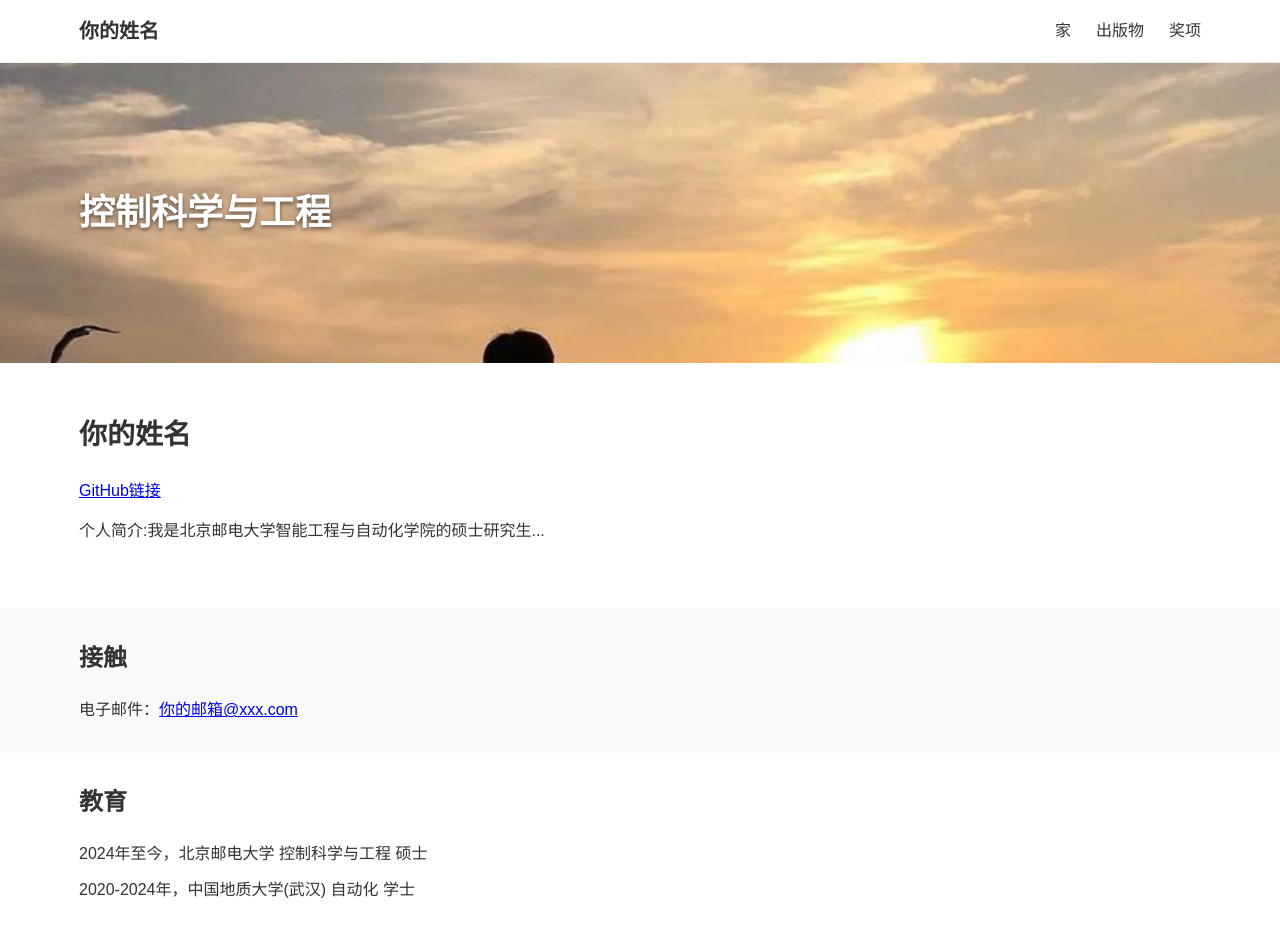
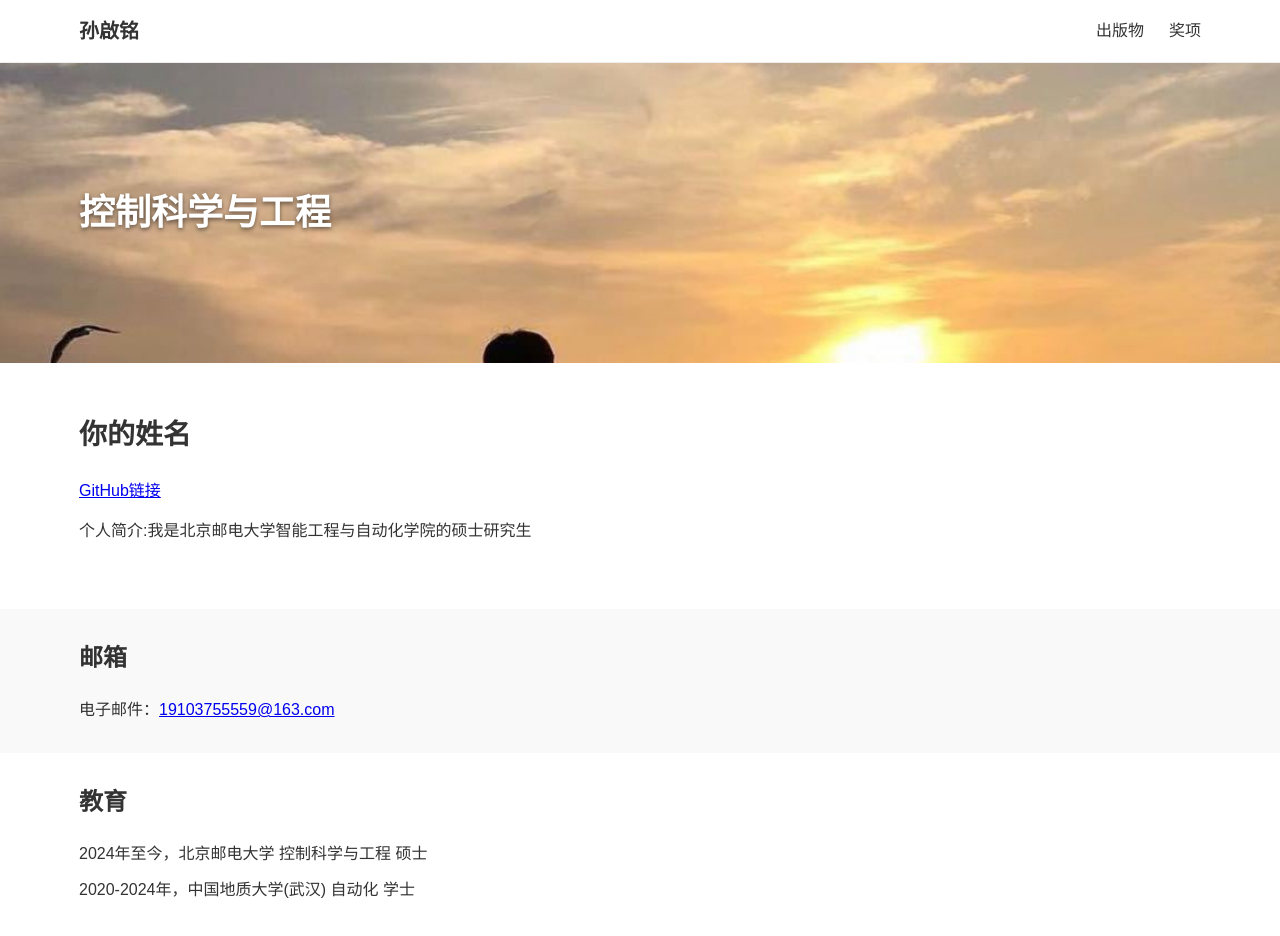
Before and after one commit to QimingSu/QimingSu.github.io, a plain HTML site: page index.html in a window 1280 px wide. Drawn offline with Linux system fonts and the light colour scheme; files whose address does not match are found by name.

Commit message:
初始化个人主页

```diff
--- a/index.html
+++ b/index.html
@@ -10,9 +10,8 @@
     <!-- 导航栏 -->
     <nav>
         <div class="container">
-            <a href="#" class="logo">你的姓名</a>
+            <a href="#" class="logo">孙啟铭</a>
             <ul>
-                <li><a href="#">家</a></li>
                 <li><a href="#">出版物</a></li>
                 <li><a href="#">奖项</a></li>
             </ul>
@@ -31,15 +30,15 @@
         <div class="container">
             <h2>你的姓名</h2>
             <p><a href="https://github.com/QimingSu/QimingSu.github.io" target="_blank">GitHub链接</a></p>
-            <p>个人简介:我是北京邮电大学智能工程与自动化学院的硕士研究生...</p>
+            <p>个人简介:我是北京邮电大学智能工程与自动化学院的硕士研究生</p>
         </div>
     </section>
 
     <!-- 接触信息 -->
     <section class="contact">
         <div class="container">
-            <h3>接触</h3>
-            <p>电子邮件：<a href="mailto:19103755559@163.com">你的邮箱@xxx.com</a></p>
+            <h3>邮箱</h3>
+            <p>电子邮件：<a href="mailto:19103755559@163.com">19103755559@163.com</a></p>
         </div>
     </section>
 
```
